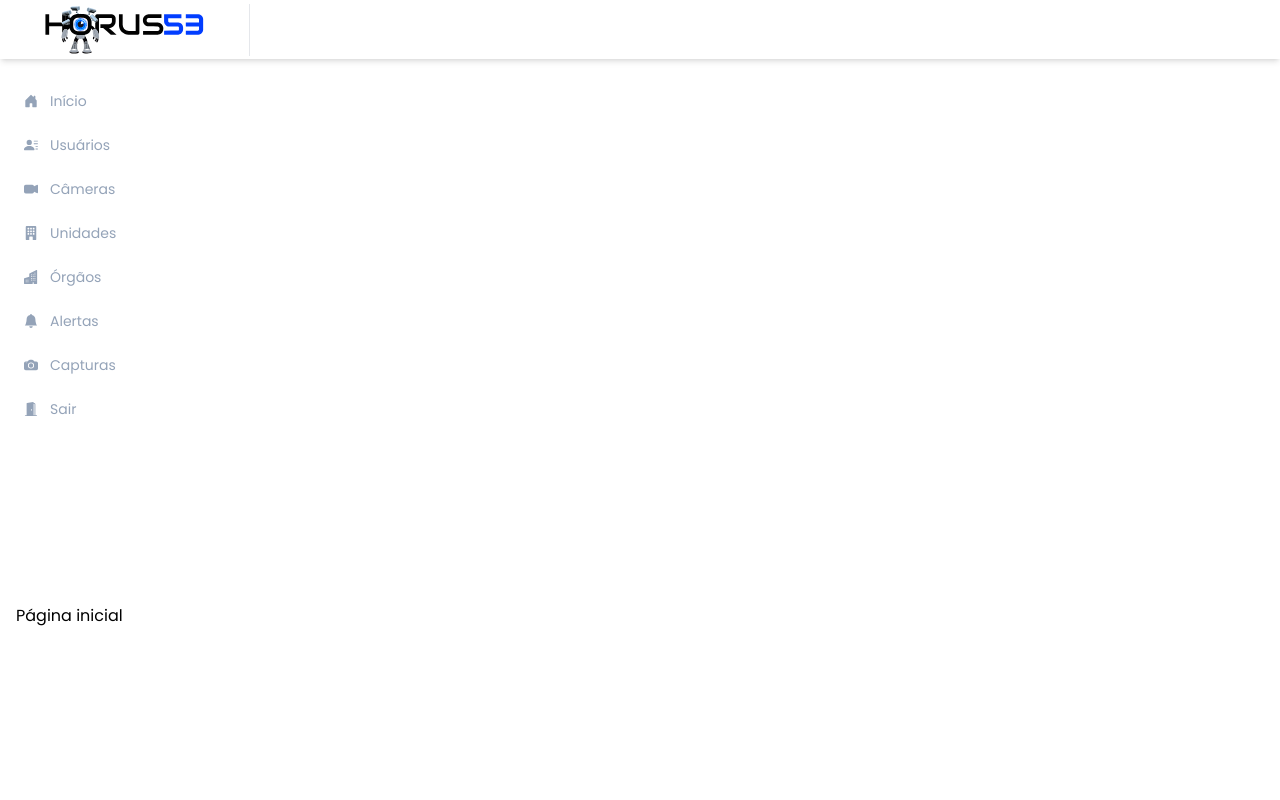
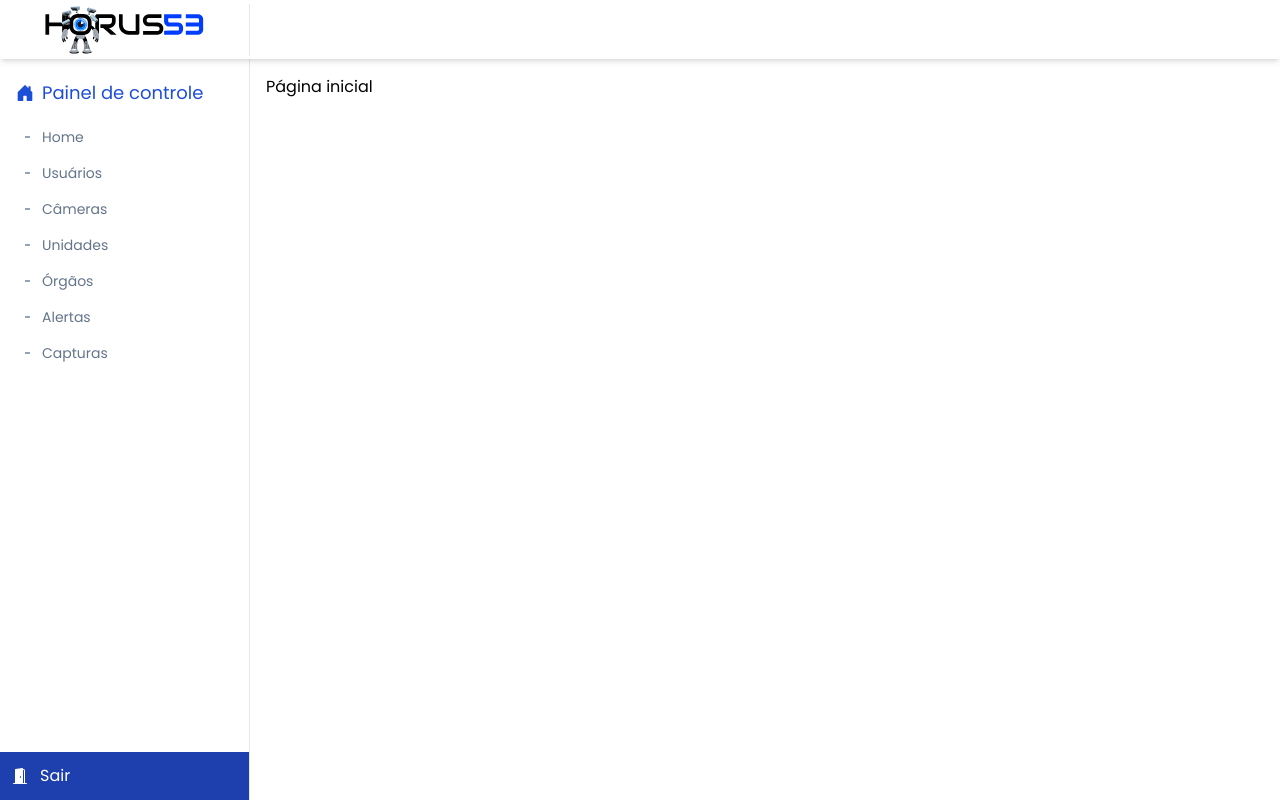
Before and after one commit to juniormartinxo/horus53-app, a Next.js app: page / in a window 1280 px wide. Built offline with nearby package versions, Linux system fonts and the light colour scheme.

Commit message:
feat: implementa o componente do menu principal

```diff
--- a/src/app/components/navigation-menu.tsx
+++ b/src/app/components/navigation-menu.tsx
@@ -10,75 +10,63 @@ import {
   BsFillHouseDoorFill,
 } from 'react-icons/bs'
 
+import styles from '../styles.module.css'
+
 const NavigationMenu = () => {
   return (
-    <div className='text-slate-400 w-full text-sm'>
-      <ul className='mt-5'>
-        <li>
-          <Link
-            href='/'
-            className='px-6 py-3 flex items-center gap-3 hover:text-gray-300  transition duration-700 hover:bg-sky-900'
-          >
-            <BsFillHouseDoorFill /> Início
+    <div id='menu' className='w-[250px] bg-white border-r border-slate-200'>
+      <div className='text-slate-500 w-full text-sm flex flex-col justify-between content-between h-full'>
+        <ul className='mt-5 flex flex-col'>
+          <div className='mb-12'>
+            <h3 className='flex gap-2 pl-4 text-lg items-center text-blue-700 mb-3'>
+              <BsFillHouseDoorFill /> Painel de controle
+            </h3>
+            <li className={styles.menuItem}>
+              <Link href='/'>
+                <span>Home</span>
               </Link>
             </li>
-        <li>
-          <Link
-            href='/users'
-            className='px-6 py-3 flex items-center gap-3 hover:text-gray-300  transition duration-700 hover:bg-sky-900'
-          >
-            <BsFillPersonLinesFill /> Usuários
+            <li className={styles.menuItem}>
+              <Link href='/dashboard/users'>
+                <span>Usuários</span>
               </Link>
             </li>
-        <li>
-          <Link
-            href='/cameras'
-            className='px-6 py-3 flex items-center gap-3 hover:text-gray-300  transition duration-700 hover:bg-sky-900'
-          >
-            <BsFillCameraVideoFill /> Câmeras
+            <li className={styles.menuItem}>
+              <Link href='/dashboard/cameras'>
+                <span>Câmeras</span>
               </Link>
             </li>
-        <li>
-          <Link
-            href='#'
-            className='px-6 py-3 flex items-center gap-3 hover:text-gray-300  transition duration-700 hover:bg-sky-900'
-          >
-            <BsBuildingFill /> Unidades
+            <li className={styles.menuItem}>
+              <Link href='#'>
+                <span>Unidades</span>
               </Link>
             </li>
-        <li>
-          <Link
-            href='#'
-            className='px-6 py-3 flex items-center gap-3 hover:text-gray-300  transition duration-700 hover:bg-sky-900'
-          >
-            <BsBuildingsFill /> Órgãos
+            <li className={styles.menuItem}>
+              <Link href='#'>
+                <span>Órgãos</span>
               </Link>
             </li>
-        <li>
-          <Link
-            href='#'
-            className='px-6 py-3 flex items-center gap-3 hover:text-gray-300  transition duration-700 hover:bg-sky-900'
-          >
-            <BsFillBellFill /> Alertas
+            <li className={styles.menuItem}>
+              <Link href='#'>
+                <span>Alertas</span>
               </Link>
             </li>
-        <li>
-          <Link
-            href='#'
-            className='px-6 py-3 flex items-center gap-3 hover:text-gray-300  transition duration-700 hover:bg-sky-900'
-          >
-            <BsFillCameraFill /> Capturas
+            <li className={styles.menuItem}>
+              <Link href='#'>
+                <span>Capturas</span>
               </Link>
             </li>
-        <li>
+          </div>
+        </ul>
+        <div className=''>
           <Link
             href='login'
-            className='px-6 py-3 flex items-center gap-3 hover:text-gray-300  transition duration-700 hover:bg-sky-900'
+            className='pl-3 py-3 flex text-base items-center gap-3 hover:bg-red-500  transition duration-700 bg-blue-800 text-white'
           >
             <BsDoorOpenFill /> Sair
           </Link>
-        </li>
-      </ul>
+        </div>
+      </div>
     </div>
   )
 }
```
Lines whose indentation alone changed are shown as unchanged.
